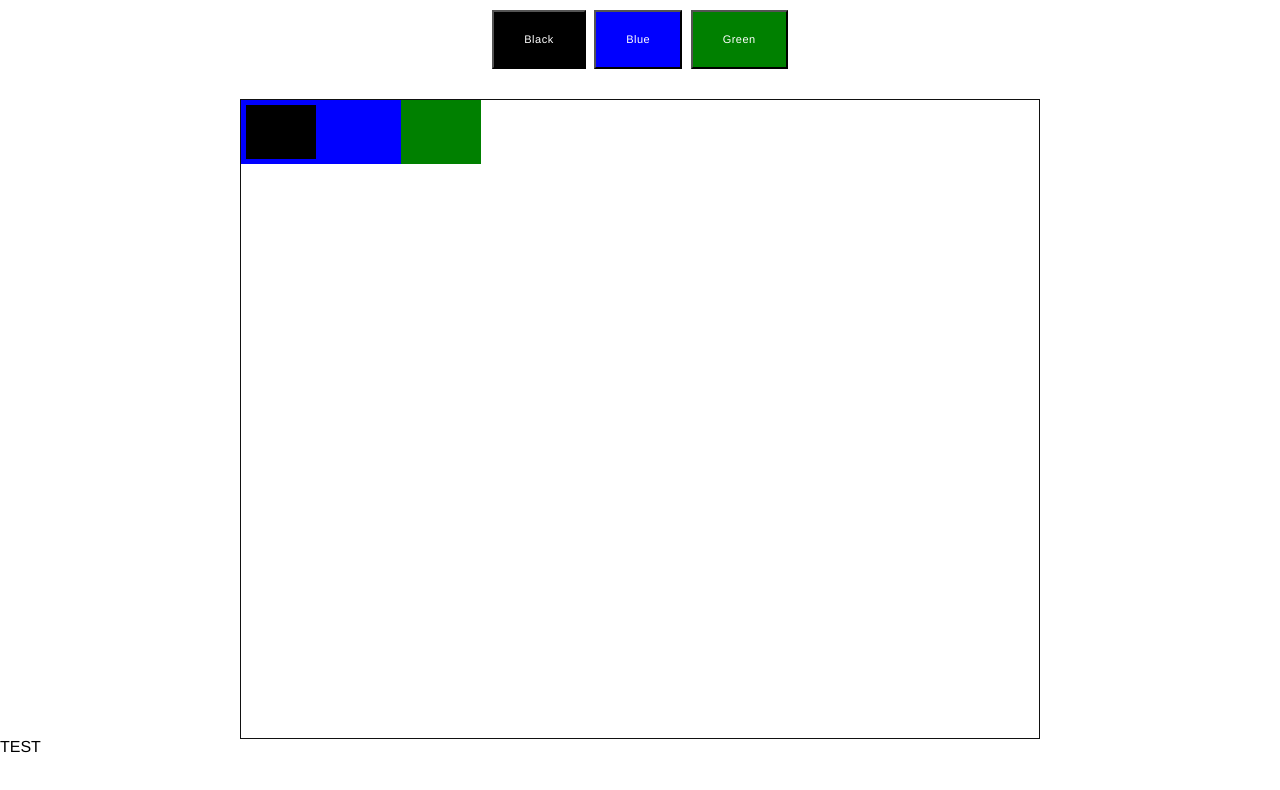
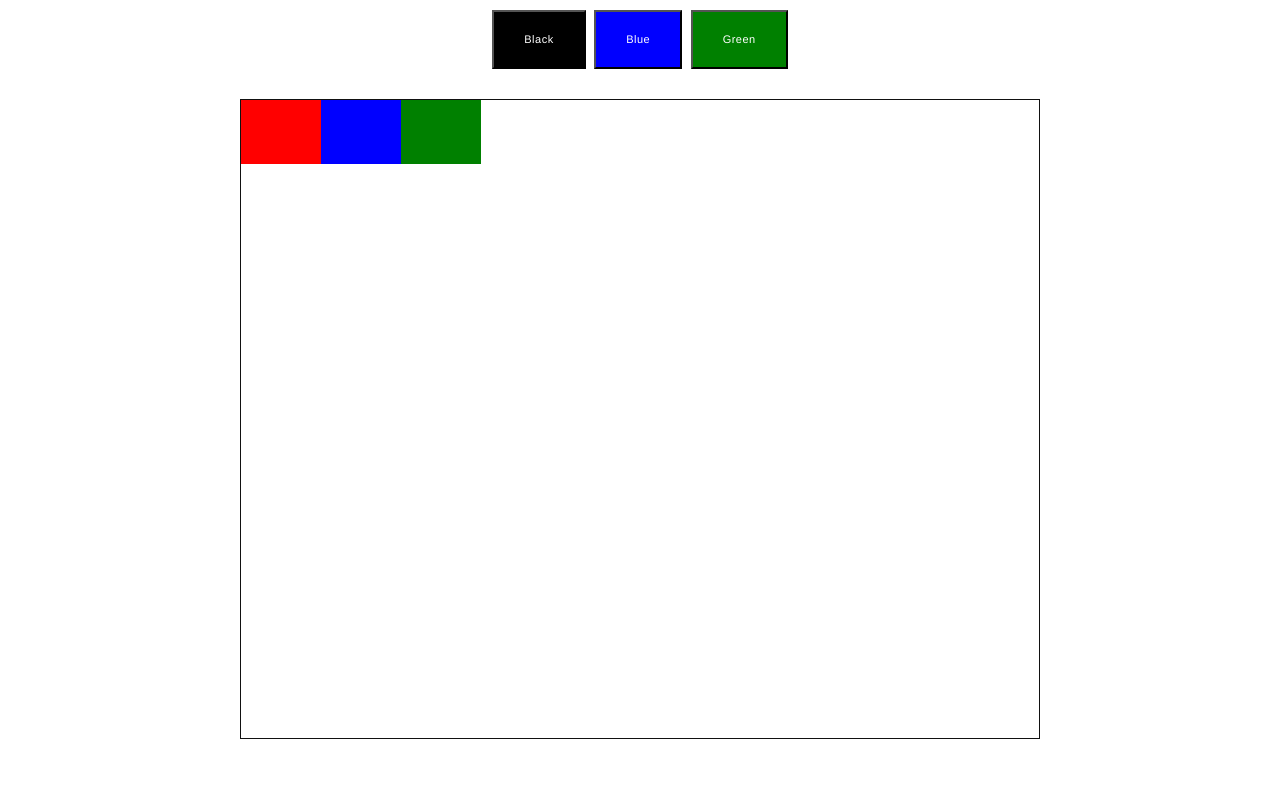
Before and after one commit to eidman/hw9-colorbox, a plain HTML site: page index.html in a window 1280 px wide. Both pictures are taken after a click on the button "Black". Drawn offline with Linux system fonts and the light colour scheme.

Commit message:
box generated!

```diff
--- a/css/style.css
+++ b/css/style.css
@@ -72,7 +72,7 @@ button {
   background-color: green;
 }
 
-.box-container {
+#box-container {
   display: flex;
   width: 100vh;
   height: 80vh;
--- a/index.html
+++ b/index.html
@@ -18,11 +18,11 @@
         <button id="blue-btn">Blue</button>
         <button id="green-btn">Green</button>
       </div>
-      <div class="box-container">
+      <div id="box-container">
         <div id="black-box"></div>
         <div class="blue-box"></div>
         <div class="green-box"></div>
-        </div>
+      </div>
       </div>
     </div>
   </body>
--- a/index.js
+++ b/index.js
@@ -25,12 +25,15 @@ document.addEventListener("DOMContentLoaded", function() {
     .getElementById("black-btn")
     .addEventListener("click", myFunction, false);
 
-  var darkBox = document.createElement("div"); // is a node
-  darkBox.innerHTML = "TEST";
+  var blackBox = document.createElement("div"); // is a node
+  // blackBox.innerHTML = "TEST";
 
   function myFunction() {
-    document.body.appendChild(darkBox);
-    document.getElementById("black-box").style.border = "thick solid #0000FF";
+    document.body.appendChild(blackBox);
+    document.getElementById("black-box").style.backgroundSize = "600px 120px";
+    document.getElementById("black-box").style.backgroundColor = "red";
+
+    // document.getElementById("box-container").style.border = "thick solid #000";
   }
 });
 
```
